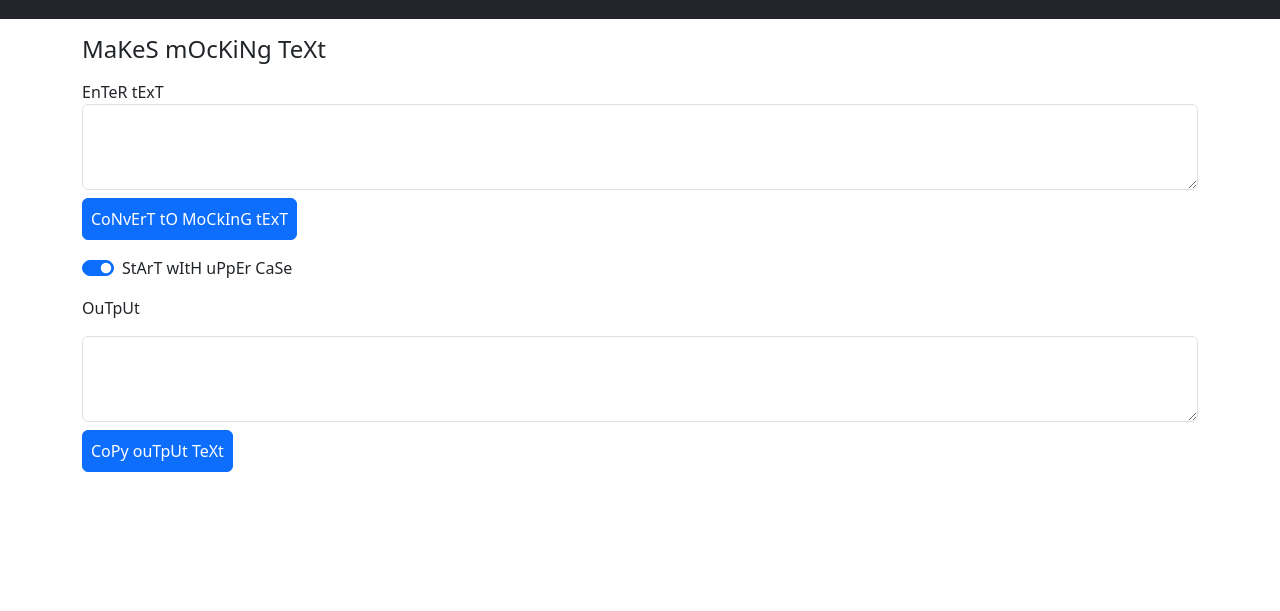
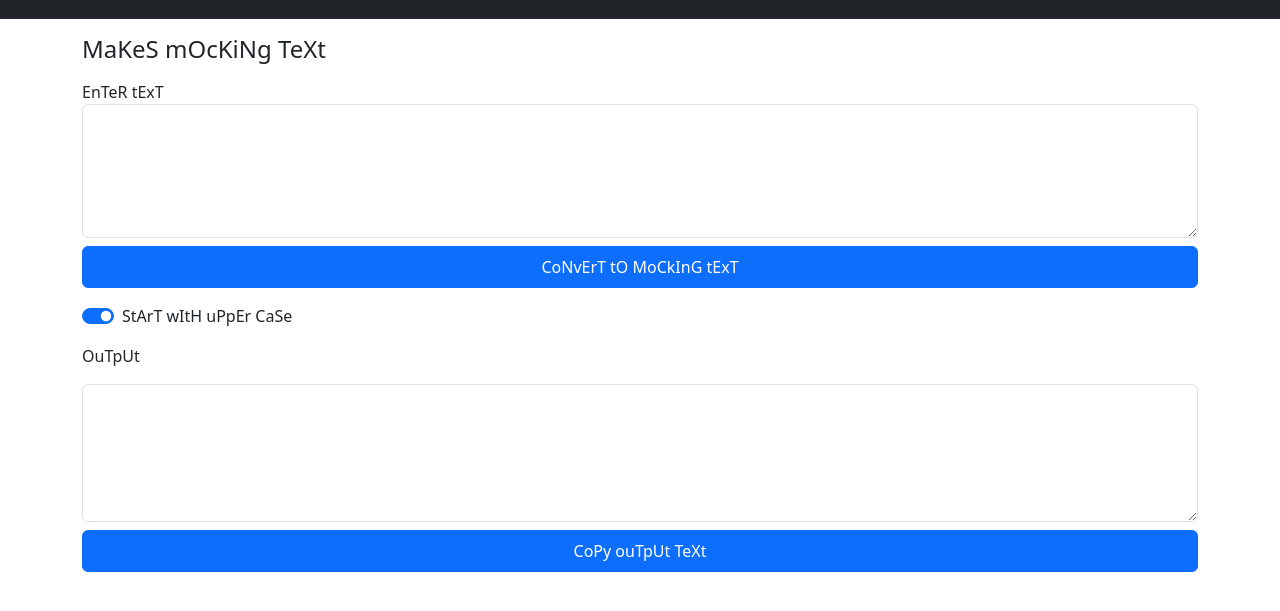
Before and after one commit to jpenn84/text-tools-web, a plain HTML site: page index.html in a window 1280 px wide. Shown: the part 69-680 px from the top of the page. Drawn offline with nearby package versions, Linux system fonts and the light colour scheme.

Commit message:
Issue #10 - Copy button
- Added copy functionality
- Some CSS adjustments

```diff
--- a/index.html
+++ b/index.html
@@ -12,6 +12,7 @@
         <link rel="shortcut icon" href=""> <!-- FIXME #8 -->
         <link href="https://cdn.jsdelivr.net/npm/bootstrap@5.3.3/dist/css/bootstrap.min.css" rel="stylesheet">
         <script src="https://cdn.jsdelivr.net/npm/bootstrap@5.3.3/dist/js/bootstrap.bundle.min.js"></script>
+        <script src="scripts/scripts.js"></script>
     </head>
     <body>
 
@@ -22,13 +23,15 @@
         <div class="container mt-3">
             <div class="row">
 
-                <div class="col-sm-4"></div> <!--  -->
+                <div class="col-sm-4"></div>
+
+                <div>
                     <h4 class="mb-3">MaKeS mOcKiNg TeXt</h4>
                     <form>
                         <div>
                             <label for="inputText">EnTeR tExT</label>
-                        <textarea class="form-control" id="inputText" rows="3"></textarea>
-                        <button type="submit" class="btn btn-primary p-2 mt-2">CoNvErT tO MoCkInG tExT</button>
+                            <textarea class="form-control" id="inputText" rows="5"></textarea>
+                            <button type="submit" class="btn btn-primary p-2 mt-2 w-100">CoNvErT tO MoCkInG tExT</button>
 
                             <div class="form-check form-switch mt-3 mb-3">
                                 <input class="form-check-input" type="checkbox" id="startUpperCase" checked>
@@ -37,11 +40,14 @@
                         </div>
                     </form>
 
-                <form>
+                    <div>
                         <p>OuTpUt</p>
-                    <textarea class="form-control" id="outputText" rows="3" readonly></textarea>
-                    <button type="submit" class="btn btn-primary p-2 mt-2">CoPy ouTpUt TeXt</button>
-                </form>
+                        <textarea class="form-control p-2" id="outputText" rows="5" readonly></textarea>
+                    </div>
+
+                    <button class="btn btn-primary p-2 mt-2 w-100" onclick="copyOutputText()">CoPy ouTpUt TeXt</button>
+
+                </div>
 
                 <div class="col-sm-4"></div>
             </div>
--- /dev/null
+++ b/scripts/scripts.js
@@ -0,0 +1,16 @@
+function copyOutputText() {
+    // Get the text field
+    var copyText = document.getElementById("outputText");
+
+    // Select the text field
+    copyText.select();
+
+    // For mobile devices. numbers are default min and max bounds of Bootstrap textarea
+    copyText.setSelectionRange(0, 524287);
+
+    // Copy the text inside the text field
+    navigator.clipboard.writeText(copyText.value);
+
+    // Alert the copied text
+    // alert("Copied the text: " + copyText.value);
+  }
```
Lines whose indentation alone changed are shown as unchanged.
